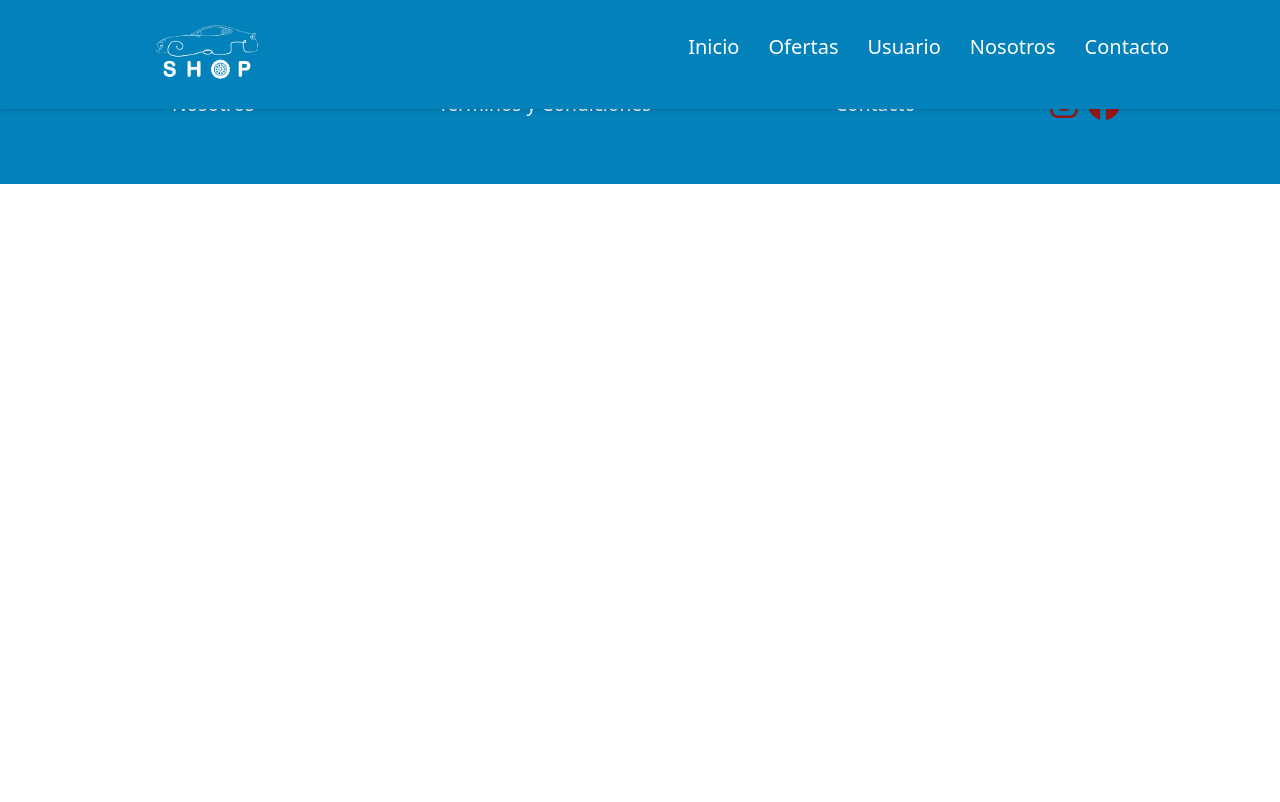
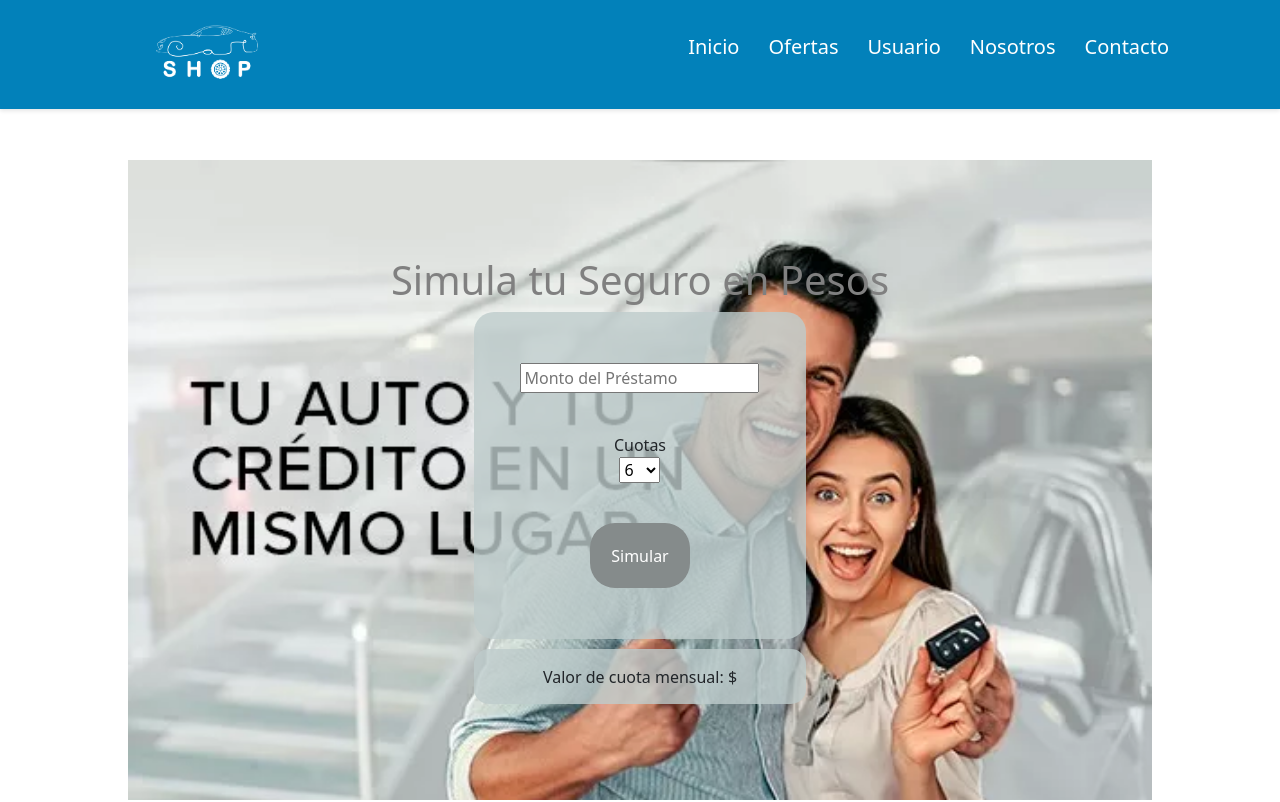
Before and after one commit to Ramiroaya/CarShop, a React (Create React App) app in the folder client/: page /seguro in a window 1280 px wide. Before the commit this address had no page. Shown: the top 802 px of the page. Built offline with nearby package versions, Linux system fonts and the light colour scheme.

Commit message:
cambios seguro

```diff
--- a/client/src/App.js
+++ b/client/src/App.js
@@ -18,6 +18,7 @@ import Legales from './components/navBarFooter/Legales';
 import Footer from './components/navBarFooter/Footer';
 import VentaVehiculo from './components/ventaVehiculo/VentaVehiculo';
 import Detalles from './components/componentess/detalles';
+import IndexSeguro from './pages/IndexSeguro';
 
 function App() {
   return (
@@ -28,6 +29,7 @@ function App() {
             <Route path="/" element={<><NavBarHeader /><Footer/></> } >
               <Route index element={<Home />} />
               <Route path="credito" element={<IndexCredito />} />
+              <Route path="seguro" element={<IndexSeguro />} />
               <Route path="ofertas" element={<Ofertas />} />
               <Route path="usuario" element={<IndexLogin />} />
               <Route path="/usuario/registro" element={<IndexRegistro />} />
--- a/client/src/components/componentess/segurosyfinanciaciones.js
+++ b/client/src/components/componentess/segurosyfinanciaciones.js
@@ -10,8 +10,11 @@ function Segurosyfinanciacion() {
   return (
 
       <div className='bloques'>
-        <img src={seguroimg} alt="card shop" width="300" height="200" />
+        <Link to="/seguro">
+           <img src={seguroimg} alt="card shop" width="300" height="200" />
+        </Link>
         <h2>ASEGURÁ TU AUTO</h2>
+
         <Link to="/credito">
            <img src={creditoimg}  alt="card shop"  width="300" height="200"/>
         </Link>
--- /dev/null
+++ b/client/src/components/seguro/Seguro.js
@@ -0,0 +1,60 @@
+import React, { useState } from 'react';
+
+import './seguro.css';
+
+
+const Seguro = () => {
+  const [monto, setMonto] = useState('');
+  const [cuotas, setCuotas] = useState('');
+  const [resultado, setResultado] = useState('');
+
+  const handleChange = (e) => {
+    e.preventDefault();
+    const calcular = () => {
+      const interes = (parseFloat(monto) * 3 * cuotas) / 100;
+      const valorCuota = (parseFloat(monto) + interes) / cuotas;
+      setResultado(valorCuota.toLocaleString());
+    };
+    calcular();
+  };
+
+  const handleMontoChange = (e) => {
+    setMonto(e.target.value);
+  };
+
+  const handleCuotasChange = (e) => {
+    setCuotas(e.target.value);
+  };
+
+  return (
+    <div className="contenedor-credito">
+      <h1>Simula tu Seguro en Pesos</h1>
+      <form className="ingreso-credito" onSubmit={handleChange}>
+        <input
+          type="number"
+          className="input-credito"
+          value={monto}
+          onChange={handleMontoChange}
+          placeholder="Monto del Préstamo"
+        />
+        <label htmlFor="cuotas">Cuotas</label>
+        <select name="Cuotas" id="cuotas" value={cuotas} onChange={handleCuotasChange}>
+          <option value="6">6</option>
+          <option value="12">12</option>
+          <option value="18">18</option>
+          <option value="24">24</option>
+          <option value="30">30</option>
+          <option value="36">36</option>
+        </select>
+        <button className="boton-credito" type="submit">
+          Simular
+        </button>
+      </form>
+      <div className="resultado-credito">
+        <p className="resultado">Valor de cuota mensual: $ {resultado}</p>
+      </div>
+    </div>
+  );
+};
+
+export default Seguro;
--- /dev/null
+++ b/client/src/components/seguro/seguro.css
@@ -0,0 +1,55 @@
+.contenedor-credito {
+    display: flex;
+    justify-content: center;
+    align-items: center;
+    margin: 20vh auto;
+    width: 80%;
+    height: 80vh;
+    flex-direction: column;
+    background-image: url(../../images/creditoimg.webp);
+    background-size: cover;
+    padding: 6rem;
+  }
+
+  h1{
+    color: gray;
+
+  }
+
+  .ingreso-credito {
+    display: flex;
+    width: 40%;
+    height: 200vh;
+    justify-content: center;
+    align-items: center;
+    flex-direction: column;
+    background-color: rgba(191, 204, 204, 0.8);
+    border-radius:  20px;
+  }
+
+  .ingreso-credito input,
+  .ingreso-credito button {
+    margin: 40px;
+  }
+  .boton-credito{
+   background-color:rgb(133, 139, 139);
+   border-radius: 25px;
+   width: 30%;
+   height: 20%;
+  }
+
+  .boton-credito:hover {
+    transform: scale(1.1);
+
+  }
+  .resultado-credito{
+    background-color:rgba(191, 204, 204, 0.8);
+    display: flex;
+    align-items: center;
+    justify-content: center;
+    margin-top: 10px;
+    width: 40%;
+    height: 60%;
+    border-radius: 15px;
+
+  }
--- /dev/null
+++ b/client/src/pages/IndexSeguro.js
@@ -0,0 +1,12 @@
+import React from 'react';
+import Seguro from '../components/seguro/Seguro';
+
+const IndexSeguro = () => {
+  return (
+    <div>
+        <Seguro/>
+    </div>
+  )
+}
+
+export default IndexSeguro;
```
